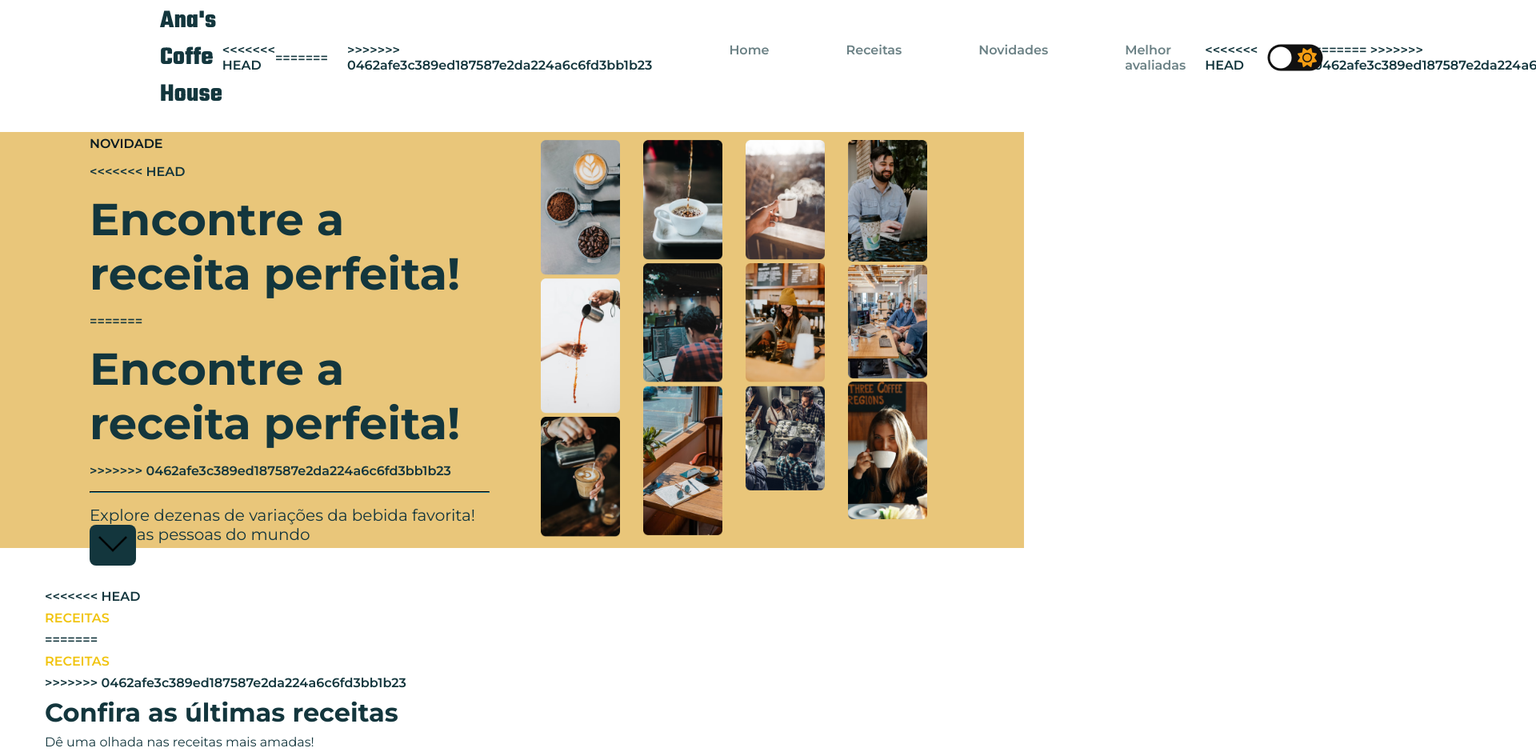
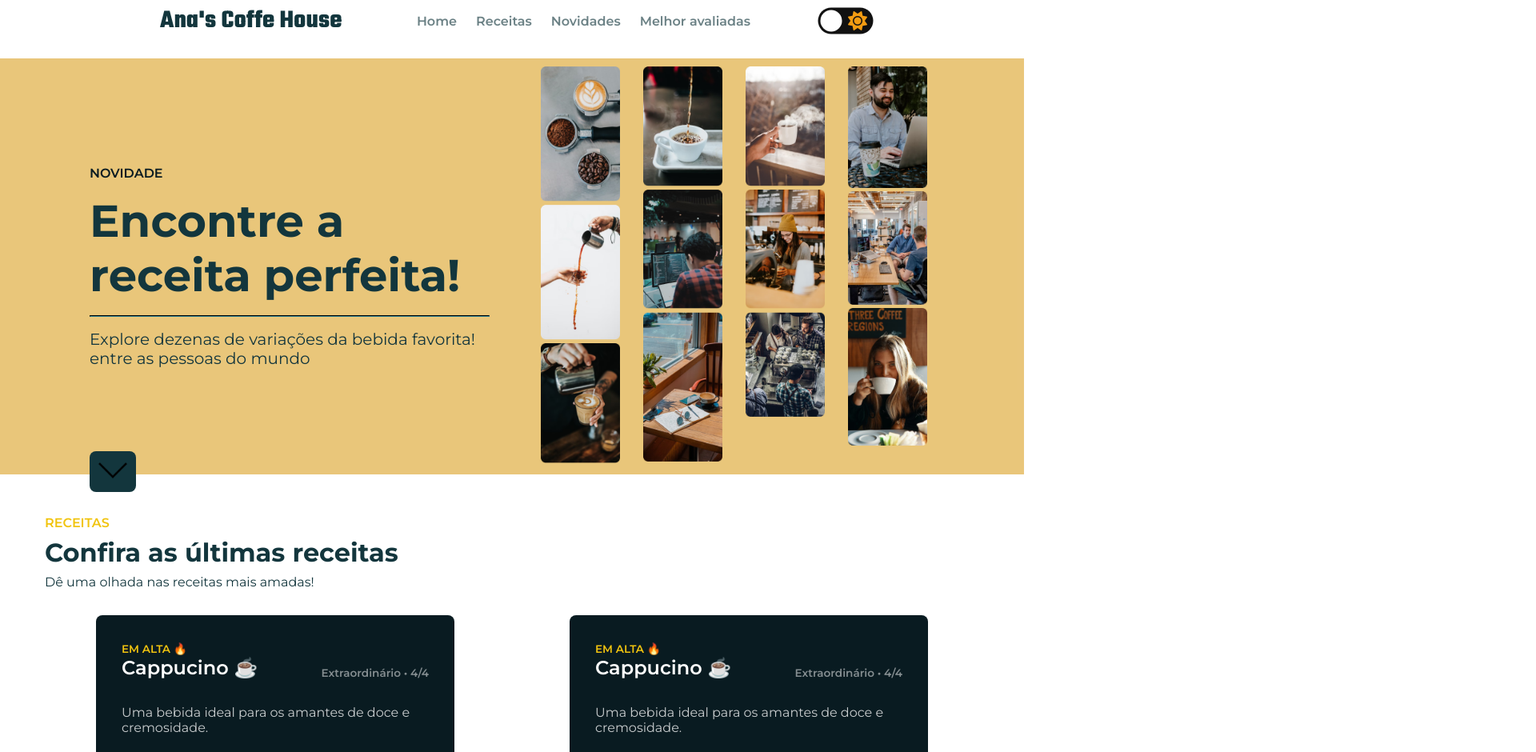
Before and after one commit to analiciasouza/Ana-coffe-website, a plain HTML site: page index.html in a window 1280 px wide. Shown: the part 21-961 px from the top of the page at 80% size, 1920 px wide, since content can reach past the window. Drawn offline with Linux system fonts and the light colour scheme.

Commit message:
Mudanças HTML

```diff
--- a/index.html
+++ b/index.html
@@ -12,18 +12,13 @@
     <header>
         <nav>
             <span class="logo"><a href="#"> Ana's Coffe House </a> </span>
-<<<<<<< HEAD
             <div class="menu">
             <ul class="menu-lista">
-=======
-            <ul class="menu">
->>>>>>> 0462afe3c389ed187587e2da224a6c6fd3bb1b23
                 <li class="menu-item"><a href="#home"> Home </a> </li>
                 <li class="menu-item"><a href="#receitas"> Receitas </a> </li>
                 <li class="menu-item"><a href="#novidades"> Novidades </a></li>
                 <li class="menu-item"><a href="#melhor-avaliados"> Melhor avaliadas </a> </li>
             </ul>
-<<<<<<< HEAD
 
             <div>
                 <input type="checkbox" class="checkbox" id="chk" />
@@ -36,9 +31,6 @@
 
 
             </div>
-=======
-
->>>>>>> 0462afe3c389ed187587e2da224a6c6fd3bb1b23
         </nav>
     </header>
     <main>
@@ -46,11 +38,7 @@
         <section class="hero">
             <header class="hero-conteudo">
                  <span class="destaque  amarelo"> NOVIDADE </span>
-<<<<<<< HEAD
                  <h1> Encontre a receita perfeita! </h1>
-=======
-                 <H1> Encontre a receita perfeita! </H1>
->>>>>>> 0462afe3c389ed187587e2da224a6c6fd3bb1b23
                  <hr>
                  <h2> Explore dezenas de variações da bebida favorita! entre as pessoas do mundo </h2>
             </header>
@@ -80,11 +68,7 @@
 
         <section class="receitas" id="receitas">
             <header class="receitas-cabecalho">
-<<<<<<< HEAD
                 <span class="destaque"> RECEITAS </span>
-=======
-                <span class="destaque amarelo"> RECEITAS </span>
->>>>>>> 0462afe3c389ed187587e2da224a6c6fd3bb1b23
                 <h1 class="receitas-titulo"> Confira as últimas receitas </h1>
                 <h class="receitas-subtitulo"> Dê uma olhada nas receitas mais amadas! </h2>
             </header>
@@ -232,11 +216,8 @@
             <a href="https://github.com/analiciasouza/Ana-coffe-website.git" target="_blank"> Projeto Git-hub</a>
         </div>
     </footer>
-<<<<<<< HEAD
 
     <script src="script.js"></script>
     <script src="https://kit.fontawesome.com/998c60ef77.js" crossorigin="anonymous"></script>
-=======
->>>>>>> 0462afe3c389ed187587e2da224a6c6fd3bb1b23
 </body>
 </html>
```
